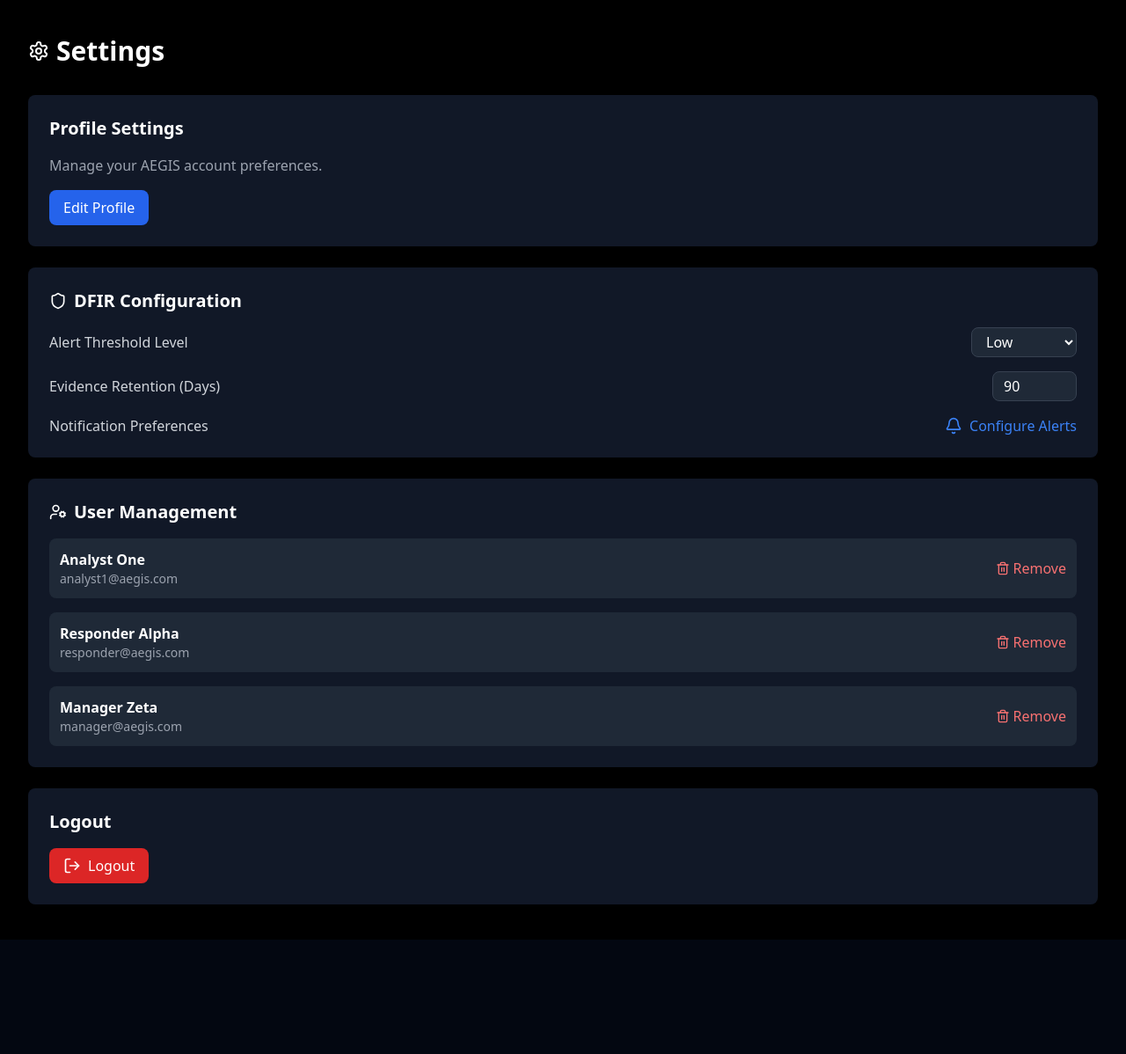
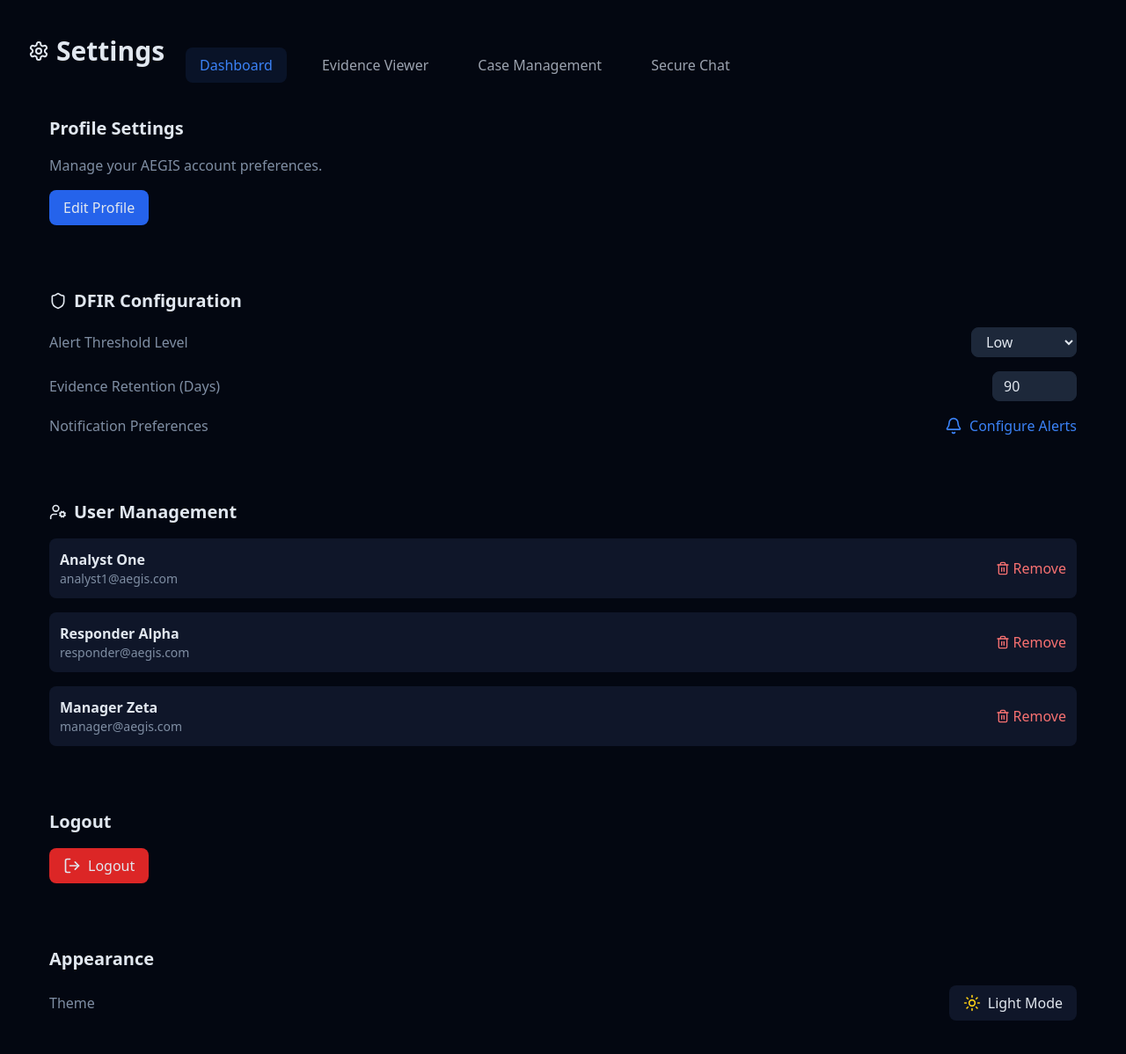
Before and after one commit to COS301-SE-2025/AEGIS, a React (Vite) app in the folder frontend/: page /settings in a window 1280 px wide. Shown: the top 1198 px of the page at 88% size. Before the commit the page ends 1068 px from the top, so only its background shows below. Built offline with nearby package versions, Linux system fonts and the light colour scheme.

Commit message:
added theme toggle to settings page

```diff
--- a/frontend/src/screens/SettingsPage/SettingsPage.tsx
+++ b/frontend/src/screens/SettingsPage/SettingsPage.tsx
@@ -1,9 +1,21 @@
 import { useState } from "react";
-import { LogOut, Trash2, Settings, UserCog, Shield, Bell } from "lucide-react";
+import {
+  LogOut,
+  Trash2,
+  Settings,
+  UserCog,
+  Shield,
+  Bell,
+  Sun,
+  Moon,
+} from "lucide-react";
 import { Link } from "react-router-dom";
+import { useTheme } from "../../context/ThemeContext";
 
-export const  SettingsPage = () => {
-  const isAdmin = true; // Replace with actual admin check from auth context
+export const SettingsPage = () => {
+  const { theme, toggleTheme } = useTheme();
+
+  const isAdmin = true;
   const [users, setUsers] = useState([
     { id: 1, name: "Analyst One", email: "analyst1@aegis.com" },
     { id: 2, name: "Responder Alpha", email: "responder@aegis.com" },
@@ -12,33 +24,53 @@ export const  SettingsPage = () => {
 
   const handleRemoveUser = (userId: number) => {
     if (!isAdmin) return;
-    setUsers(prev => prev.filter(user => user.id !== userId));
+    setUsers((prev) => prev.filter((user) => user.id !== userId));
   };
 
   return (
-    <div className="bg-black min-h-screen text-white px-8 py-10">
-      <h1 className="text-3xl font-bold mb-8 flex items-center gap-2">
+    <div className="min-h-screen px-8 py-10 bg-background text-foreground transition-colors">
+
+      <div className="flex items-center gap-6">
+         <h1 className="text-3xl font-bold mb-8 flex items-center gap-2">
         <Settings className="w-6 h-6" /> Settings
       </h1>
+              <button className="text-blue-500 bg-blue-500/10 px-4 py-2 rounded-lg">
+                Dashboard
+              </button>
+              <Link to="/evidence-viewer"><button className="text-gray-400 hover:text-white px-4 py-2 rounded-lg transition-colors">
+                Evidence Viewer
+              </button></Link>
+              <Link to="/case-management"><button className="text-gray-400 hover:text-white px-4 py-2 rounded-lg transition-colors">
+                Case Management
+              </button></Link>
+              <button className="text-gray-400 hover:text-white px-4 py-2 rounded-lg transition-colors">
+                <Link to="/secure-chat">Secure Chat</Link>
+              </button>
+            </div>
+
 
       {/* Profile Settings */}
-      <div className="bg-gray-900 rounded-lg p-6 mb-6">
+      <div className="bg-card text-card-foreground rounded-lg p-6 mb-6">
         <h2 className="text-xl font-semibold mb-4">Profile Settings</h2>
-        <p className="text-gray-400 mb-4">Manage your AEGIS account preferences.</p>
-        <Link to="/profile"><button className="bg-blue-600 px-4 py-2 rounded-lg hover:bg-blue-500 transition-colors">
-          Edit Profile
-        </button></Link>
+        <p className="text-muted-foreground mb-4">
+          Manage your AEGIS account preferences.
+        </p>
+        <Link to="/profile">
+          <button className="bg-blue-600 px-4 py-2 rounded-lg hover:bg-blue-500 transition-colors">
+            Edit Profile
+          </button>
+        </Link>
       </div>
 
       {/* DFIR Settings */}
-      <div className="bg-gray-900 rounded-lg p-6 mb-6">
+      <div className="bg-card text-card-foreground rounded-lg p-6 mb-6">
         <h2 className="text-xl font-semibold mb-4 flex items-center gap-2">
           <Shield className="w-5 h-5" /> DFIR Configuration
         </h2>
         <div className="space-y-4">
           <div className="flex justify-between items-center">
-            <span className="text-gray-300">Alert Threshold Level</span>
-            <select className="bg-gray-800 border border-gray-700 rounded-lg px-3 py-1 text-white">
+            <span className="text-muted-foreground">Alert Threshold Level</span>
+            <select className="bg-input border border-border rounded-lg px-3 py-1 text-foreground">
               <option>Low</option>
               <option>Moderate</option>
               <option>High</option>
@@ -46,15 +78,15 @@ export const  SettingsPage = () => {
             </select>
           </div>
           <div className="flex justify-between items-center">
-            <span className="text-gray-300">Evidence Retention (Days)</span>
+            <span className="text-muted-foreground">Evidence Retention (Days)</span>
             <input
               type="number"
               defaultValue={90}
-              className="bg-gray-800 border border-gray-700 rounded-lg px-3 py-1 w-24 text-white"
+              className="bg-input border border-border rounded-lg px-3 py-1 w-24 text-foreground"
             />
           </div>
           <div className="flex justify-between items-center">
-            <span className="text-gray-300">Notification Preferences</span>
+            <span className="text-muted-foreground">Notification Preferences</span>
             <button className="flex items-center gap-2 text-blue-500 hover:text-blue-400">
               <Bell className="w-5 h-5" />
               Configure Alerts
@@ -63,18 +95,21 @@ export const  SettingsPage = () => {
         </div>
       </div>
 
-      {/* User Management (Admin Only) */}
+      {/* User Management */}
       {isAdmin && (
-        <div className="bg-gray-900 rounded-lg p-6 mb-6">
+        <div className="bg-card text-card-foreground rounded-lg p-6 mb-6">
           <h2 className="text-xl font-semibold mb-4 flex items-center gap-2">
             <UserCog className="w-5 h-5" /> User Management
           </h2>
           <ul className="space-y-4">
-            {users.map(user => (
-              <li key={user.id} className="flex justify-between items-center bg-gray-800 p-3 rounded-lg">
+            {users.map((user) => (
+              <li
+                key={user.id}
+                className="flex justify-between items-center bg-muted p-3 rounded-lg"
+              >
                 <div>
                   <p className="font-semibold">{user.name}</p>
-                  <p className="text-gray-400 text-sm">{user.email}</p>
+                  <p className="text-muted-foreground text-sm">{user.email}</p>
                 </div>
                 <button
                   onClick={() => handleRemoveUser(user.id)}
@@ -90,7 +125,7 @@ export const  SettingsPage = () => {
       )}
 
       {/* Logout */}
-      <div className="bg-gray-900 rounded-lg p-6">
+      <div className="bg-card text-card-foreground rounded-lg p-6">
         <h2 className="text-xl font-semibold mb-4">Logout</h2>
         <Link
           to="/login"
@@ -100,6 +135,30 @@ export const  SettingsPage = () => {
           Logout
         </Link>
       </div>
+
+      {/* Theme Toggle */}
+      <div className="bg-card text-card-foreground rounded-lg p-6 mt-6">
+        <h2 className="text-xl font-semibold mb-4">Appearance</h2>
+        <div className="flex items-center justify-between">
+          <span className="text-muted-foreground">Theme</span>
+          <button
+            onClick={toggleTheme}
+            className="flex items-center gap-2 bg-muted px-4 py-2 rounded-lg hover:bg-muted/70 transition"
+          >
+            {theme === "dark" ? (
+              <>
+                <Sun className="w-5 h-5 text-yellow-400" />
+                Light Mode
+              </>
+            ) : (
+              <>
+                <Moon className="w-5 h-5 text-blue-400" />
+                Dark Mode
+              </>
+            )}
+          </button>
+        </div>
+      </div>
     </div>
   );
 };
```
